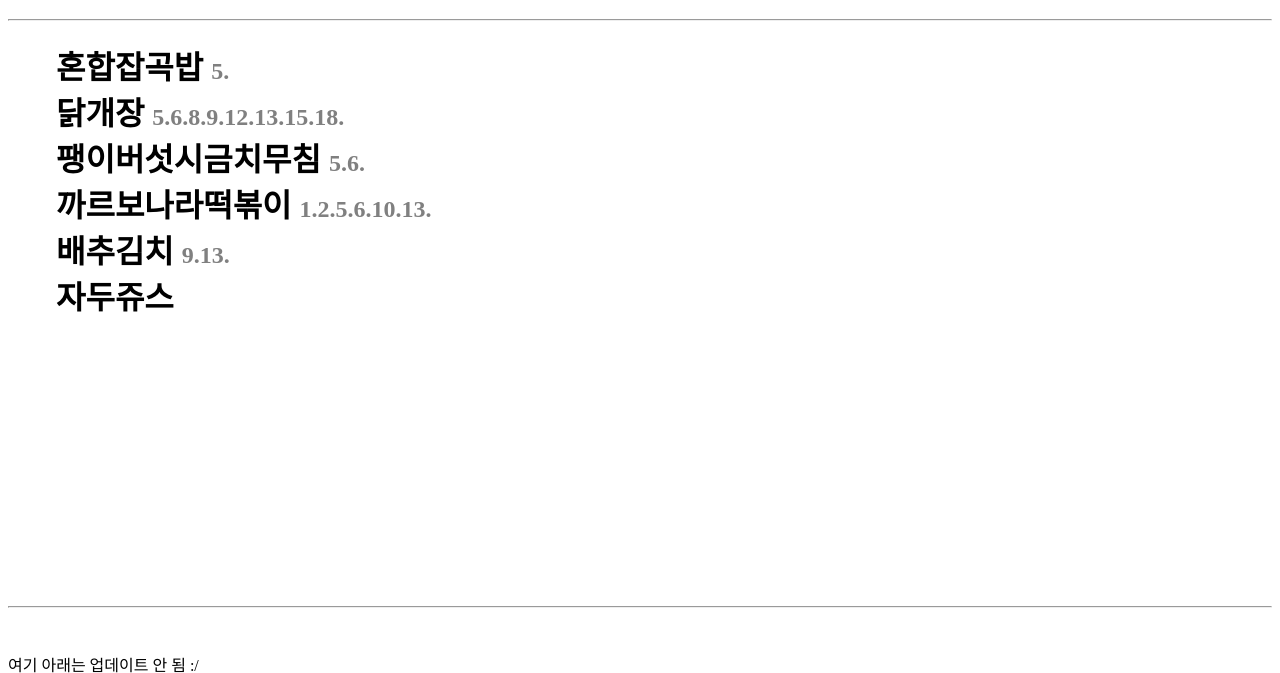
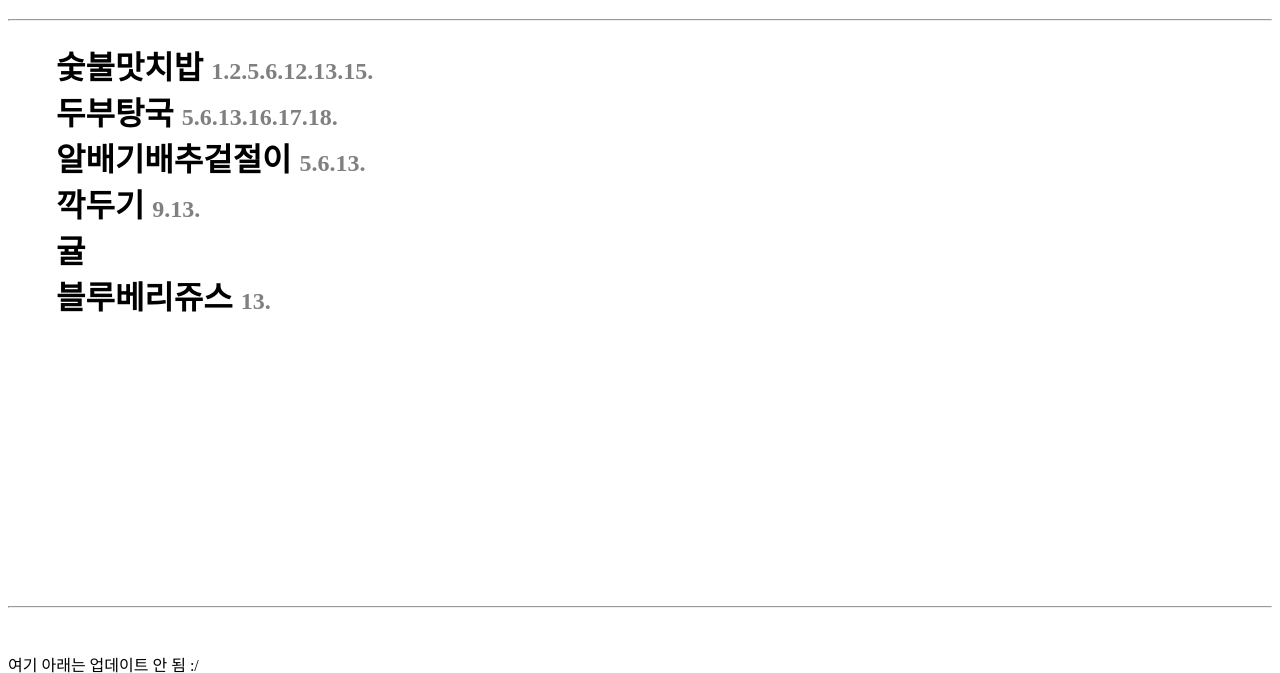
Before and after one commit to eocnd1116/hapPoING, a plain HTML site: page index.html in a window 1280 px wide. Shown: the part 70-743 px from the top of the page. Drawn offline with Linux system fonts and the light colour scheme.

Commit message:
Update index.html

```diff
--- a/index.html
+++ b/index.html
@@ -21,14 +21,13 @@
 <body>
   <h1>&nbsp;&nbsp;&nbsp;&nbsp;오늘의 급식 <a id="IMGood">권준 천재</a></h1>
   <hr>
-
   <h1>
-  &nbsp;&nbsp;&nbsp;&nbsp;&nbsp;&nbsp;혼합잡곡밥 <a id="colGray"> 5.<br></a>
-  &nbsp;&nbsp;&nbsp;&nbsp;&nbsp;&nbsp;닭개장 <a id="colGray"> 5.6.8.9.12.13.15.18.<br></a>
-  &nbsp;&nbsp;&nbsp;&nbsp;&nbsp;&nbsp;팽이버섯시금치무침 <a id="colGray"> 5.6.<br></a>
-  &nbsp;&nbsp;&nbsp;&nbsp;&nbsp;&nbsp;까르보나라떡볶이 <a id="colGray"> 1.2.5.6.10.13.<br></a>
-  &nbsp;&nbsp;&nbsp;&nbsp;&nbsp;&nbsp;배추김치 <a id="colGray"> 9.13.<br></a>
-  &nbsp;&nbsp;&nbsp;&nbsp;&nbsp;&nbsp;자두쥬스 <a id="colGray"><br></a>
+  &nbsp;&nbsp;&nbsp;&nbsp;&nbsp;&nbsp;숯불맛치밥 <a id="colGray"> 1.2.5.6.12.13.15.<br></a>
+  &nbsp;&nbsp;&nbsp;&nbsp;&nbsp;&nbsp;두부탕국 <a id="colGray"> 5.6.13.16.17.18.<br></a>
+  &nbsp;&nbsp;&nbsp;&nbsp;&nbsp;&nbsp;알배기배추겉절이 <a id="colGray"> 5.6.13.<br></a>
+  &nbsp;&nbsp;&nbsp;&nbsp;&nbsp;&nbsp;깍두기 <a id="colGray"> 9.13.<br></a>
+  &nbsp;&nbsp;&nbsp;&nbsp;&nbsp;&nbsp;귤 <a id="colGray"> <br></a>
+  &nbsp;&nbsp;&nbsp;&nbsp;&nbsp;&nbsp;블루베리쥬스 <a id="colGray"> 13.<br></a>
   <br><br><br><br><br><br>
   </h3>
 
```
